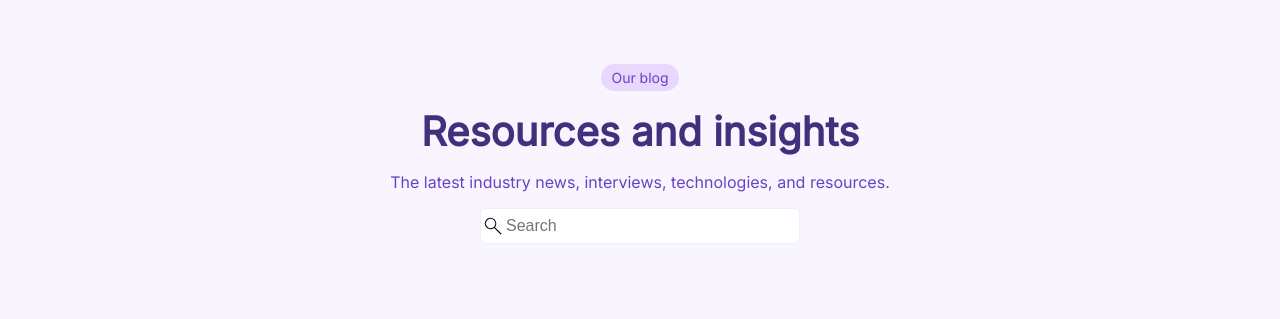
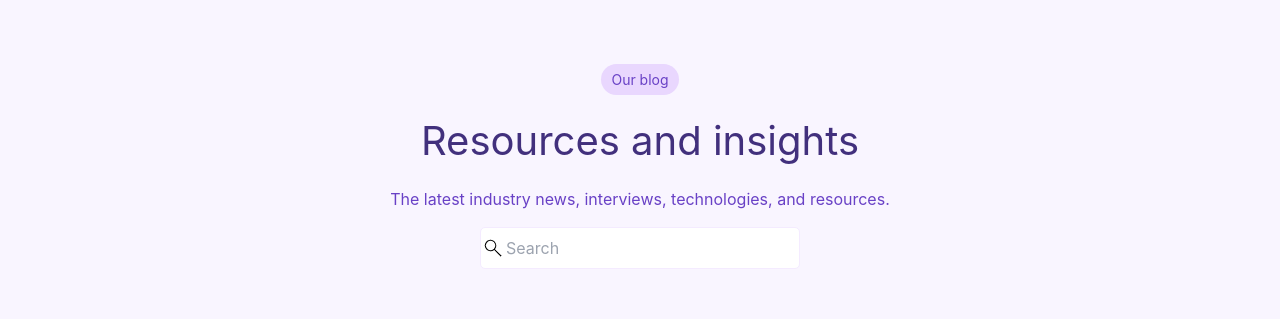
Before and after one commit to skye8-tech/react-blog-app, a React (Create React App) app: page / in a window 1280 px wide. Shown: the top 319 px of the page. Built offline with nearby package versions, Linux system fonts and the light colour scheme; no server answers.

Commit message:
install and setup tailwind in react

```diff
--- a/package.json
+++ b/package.json
@@ -11,6 +11,7 @@
     "react-dom": "^18.3.1",
     "react-router-dom": "^6.23.1",
     "react-scripts": "5.0.1",
+    "tailwindcss": "^3.4.3",
     "web-vitals": "^2.1.4"
   },
   "scripts": {
--- a/src/index.css
+++ b/src/index.css
@@ -1,3 +1,6 @@
+@tailwind base;
+@tailwind components;
+@tailwind utilities;
 @import url("https://fonts.googleapis.com/css2?family=Inter&display=swap");
 
 :root {
--- /dev/null
+++ b/tailwind.config.js
@@ -0,0 +1,8 @@
+/** @type {import('tailwindcss').Config} */
+module.exports = {
+  content: ["./src/**/*.{js,jsx,ts,tsx}"],
+  theme: {
+    extend: {},
+  },
+  plugins: [],
+};
```
Also changed, not shown: 1 other file (tests, documents, lock files or other folders).
